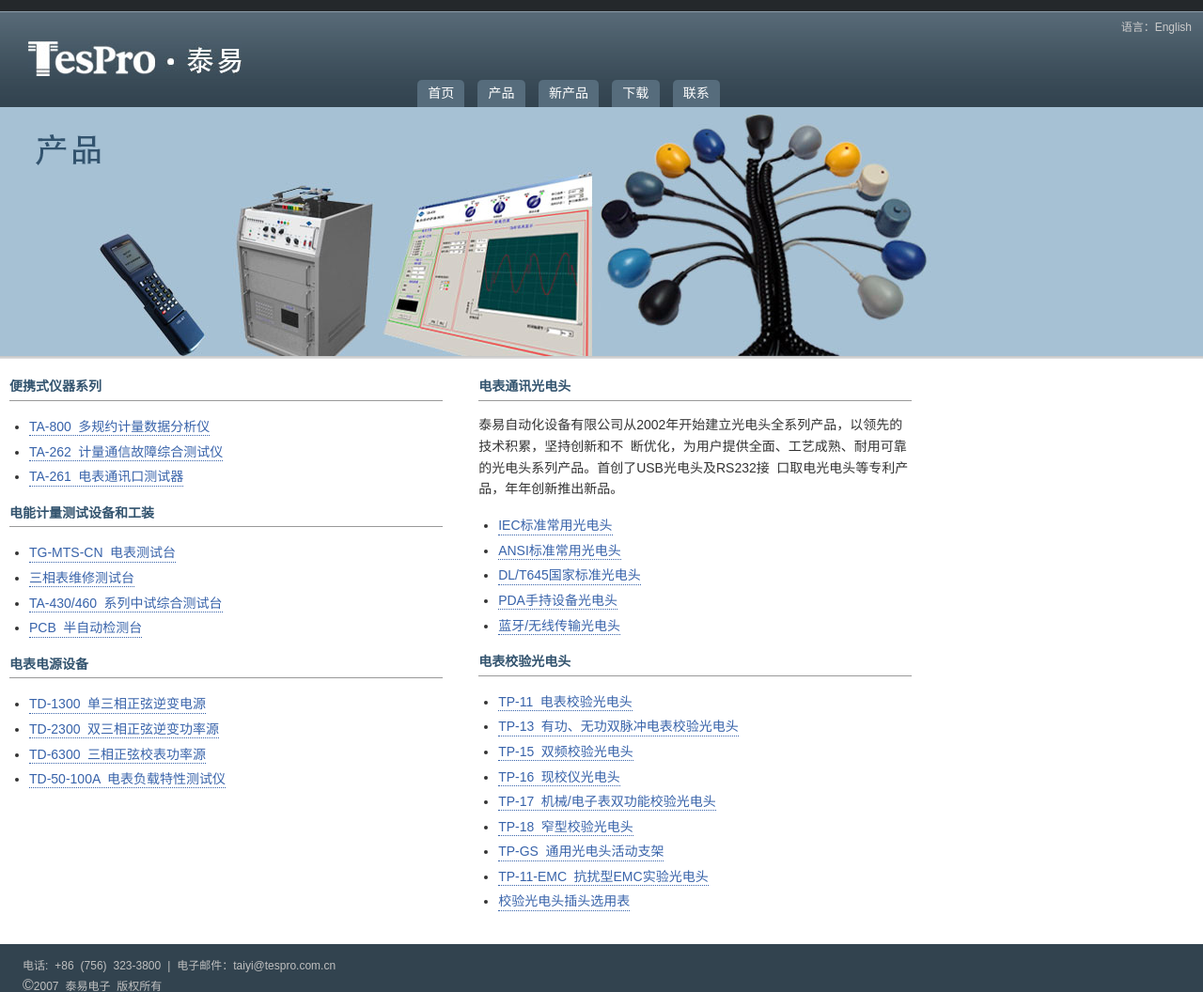
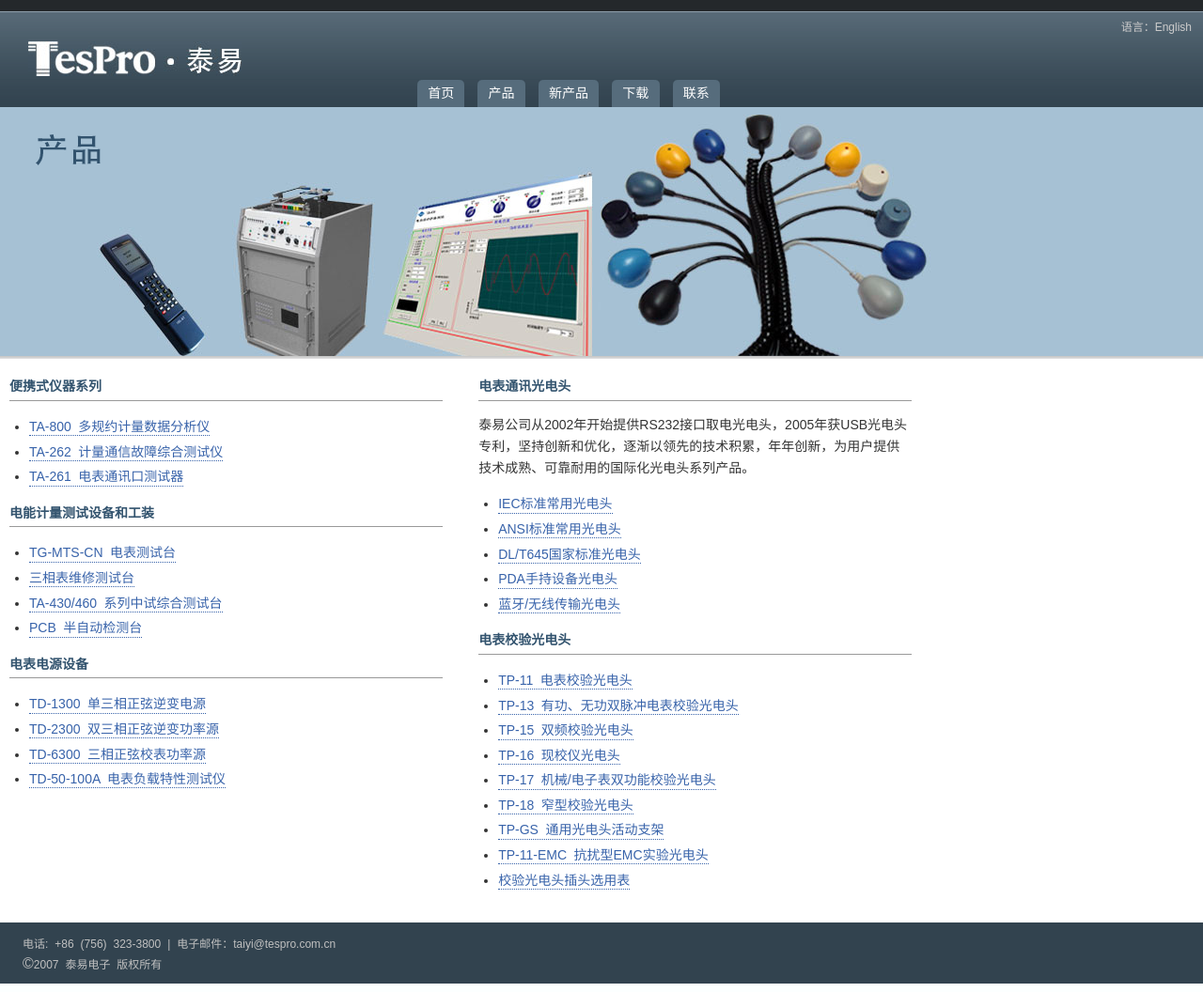
Before and after one commit to yy19901021/tespro.website, a PHP site: page /tespro/zh/products.php in a window 1280 px wide. Shown: the top 1056 px of the page at 94% size. Run offline with PHP 8.4, Linux system fonts and the light colour scheme.

Commit message:
small changes to the product list page

```diff
--- a/zh/products.php
+++ b/zh/products.php
@@ -93,11 +93,7 @@
 		</div>
 		<div class="HalfWidth LeftAligned">
 			<h2>电表通讯光电头</h2>
-			<p>泰易自动化设备有限公司从2002年开始建立光电头全系列产品，以领先的技术积累，坚持创新和不
-
-断优化，为用户提供全面、工艺成熟、耐用可靠的光电头系列产品。首创了USB光电头及RS232接
-
-口取电光电头等专利产品，年年创新推出新品。</p>
+			<p>泰易公司从2002年开始提供RS232接口取电光电头，2005年获USB光电头专利，坚持创新和优化，逐渐以领先的技术积累，年年创新，为用户提供技术成熟、可靠耐用的国际化光电头系列产品。</p>
 			<ul>
 				<li><a href="zh/TP-IEC.php">IEC标准常用光电头</a></li>
 				<li><a href="zh/TP-ANSI.php">ANSI标准常用光电头</a></li>
```
